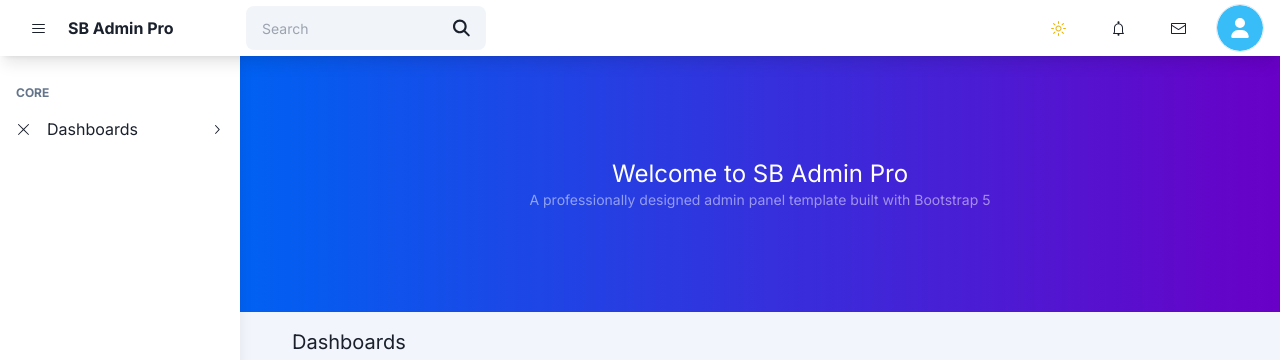
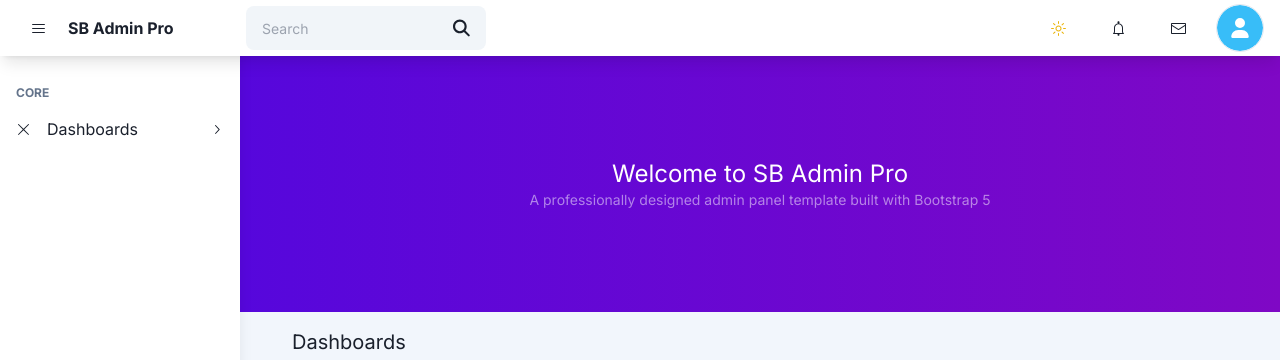
Before and after one commit to 0xe0b69e/psi-proj-2, a Next.js app: page / in a window 1280 px wide. Shown: the top 360 px of the page. Built offline with nearby package versions, Linux system fonts and the light colour scheme.

Commit message:
Changed colors

```diff
--- a/tailwind.config.js
+++ b/tailwind.config.js
@@ -35,11 +35,11 @@
           dark: "#f2f6fc"
         },
         primary: {
-          DEFAULT: "#0061f2",
+          DEFAULT: "#5607dc",
           foreground: "#ffffff",
         },
         secondary: {
-          DEFAULT: "#6900c7",
+          DEFAULT: "#7f08c5",
           foreground: "#ffffff",
         },
         destructive: {
```
